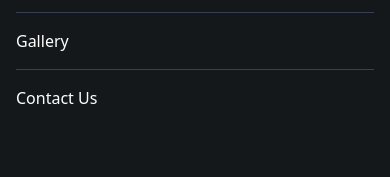
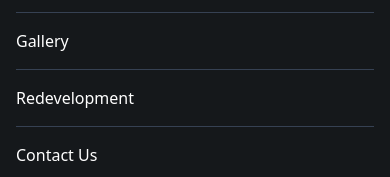
Before and after one commit to Maheshkadam-Delxn/rahul-nagar, a Next.js app: page / in a window 390 px wide. Both pictures are taken after a click on the button 354 px from the left and 40 px from the top of the page. Shown: the part 439-616 px from the top of the page. Built offline with nearby package versions, Linux system fonts and the light colour scheme; no server answers; the database is empty.

Commit message:
rahul happy nagar

```diff
--- a/src/components/Navbar.jsx
+++ b/src/components/Navbar.jsx
@@ -193,6 +193,9 @@ const Navbar = () => {
                 <Link href={"/"} className='text-white py-4 border-b border-gray-700' onClick={closeMenu}>Home</Link>
                 <Link href={"/about"} className='text-white py-4 border-b border-gray-700' onClick={closeMenu}>About</Link>
                 <Link href={"/gallery"} className='text-white py-4 border-b border-gray-700' onClick={closeMenu}>Gallery</Link>
+                <Link href={"/redevelopment"} className='text-white py-4 border-b border-gray-700' onClick={closeMenu}>Redevelopment</Link>
+
+
                 <Link href={"/contact"} className='text-white py-4' onClick={closeMenu}>Contact Us</Link>
               </div>
             </div>
```
